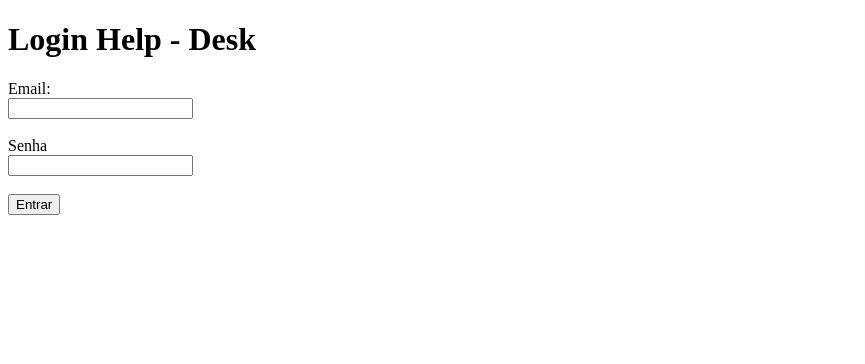
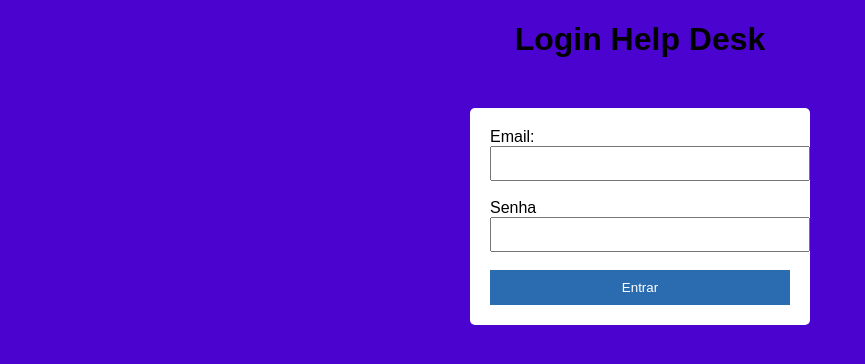
Before and after one commit to Dev-RonaldoJunior/helpdesk, a Flask app: page /login in a window 1280 px wide. Shown: the top 364 px of the page, without its empty margins (0-865 px from the left). Run offline with Flask 3, Linux system fonts and the light colour scheme.

Commit message:
Adicionar estilização em CSS e atualizar a página de login
Foi adicionado um novo arquivo de estilos em static/style.css e ele foi vinculado ao login.html para melhorar a aparência do formulário de login. Também foram corrigidos pequenos erros de digitação no título e no cabeçalho da página de login, e criado um arquivo create_db.py vazio como placeholder.

```diff
--- /dev/null
+++ b/static/style.css
@@ -0,0 +1,34 @@
+body {
+    font-family: Arial, Helvetica, sans-serif;
+    background-color: rgb(75, 4, 207);
+}
+
+h1 {
+    text-align: center;
+}
+
+form {
+    background-color: #ffffff;
+    width: 300px;
+    margin:  50px auto;
+    padding: 20px;
+    border-radius: 5px;
+}
+
+input {
+    width: 100%;
+    padding: 8px;
+}
+
+button {
+    width: 100%;
+    padding: 10px;
+    background-color: #2b6cb0;
+    color: white;
+    border: none;
+    cursor: pointer;
+}
+
+button:hover {
+    background-color:  #2c5282;
+}
--- a/templates/login.html
+++ b/templates/login.html
@@ -3,13 +3,14 @@
 <head>
     <meta charset="UTF-8">
     <meta name="viewport" content="width=device-width, initial-scale=1.0">
-    <title>Login - help Desk</title>
+    <title>Login - Help Desk</title>
+    <link rel="stylesheet" href="{{ url_for('static', filename='style.css') }}">
 </head>
 <body>
 
-    <h1>Login Help - Desk</h1>
+    <h1>Login Help Desk</h1>
 
-    <form method="post">
+    <form method="POST">
         <label>Email:</label><br>
         <input type="email" name="email"><br><br>
 
```
Also changed, not shown: create_db.py (added).
